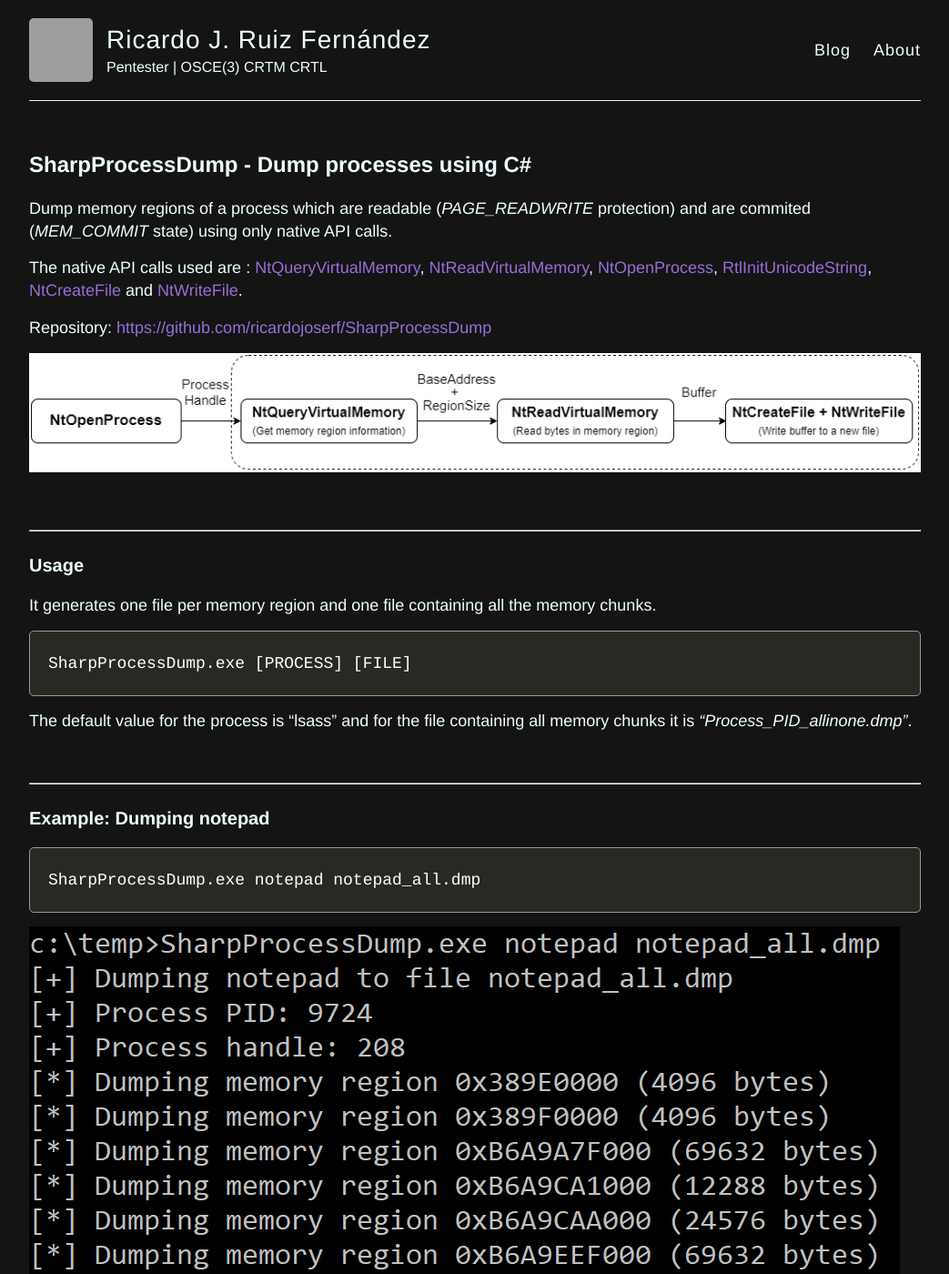
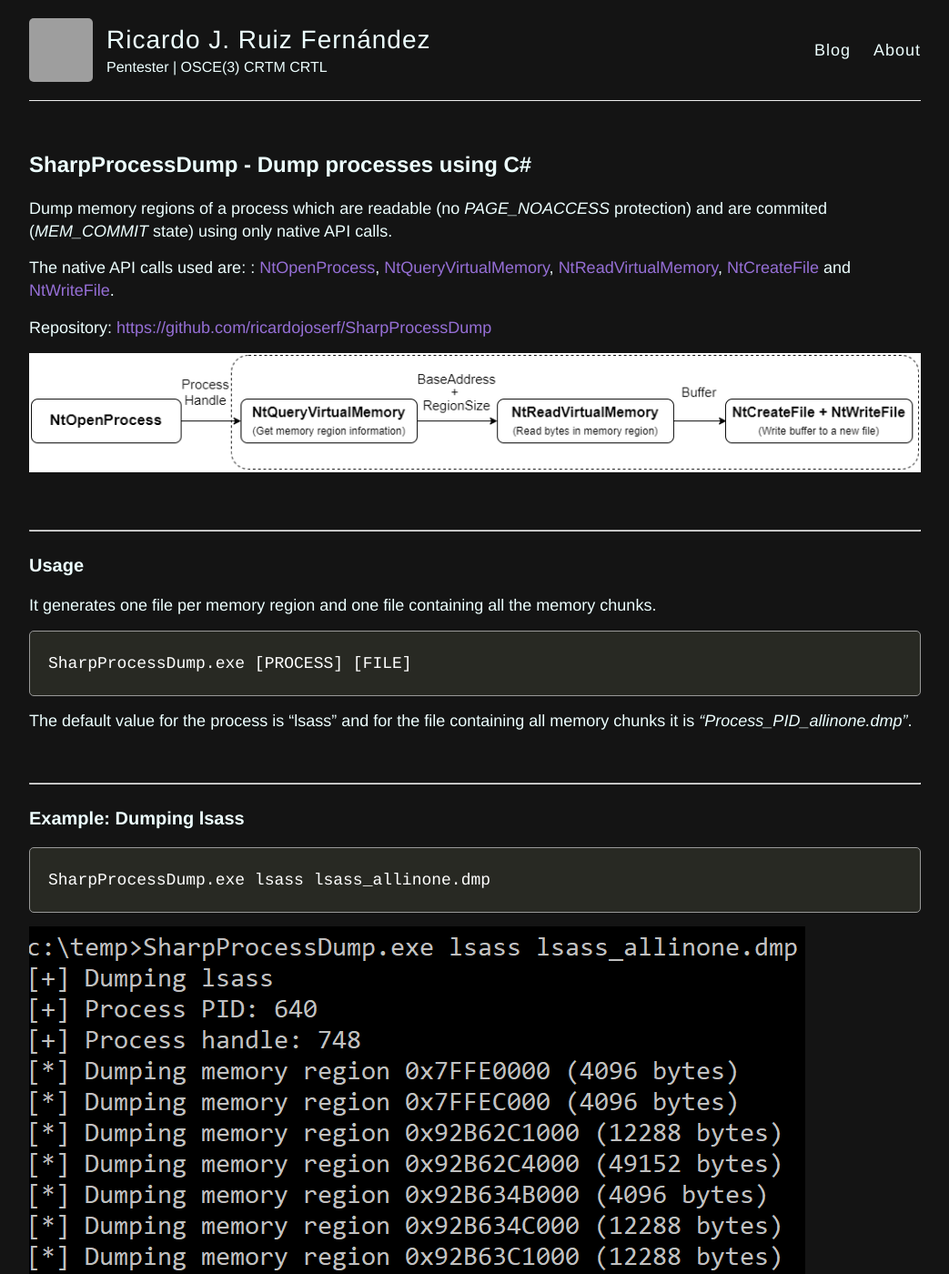
Before and after one commit to ricardojoserf/ricardojoserf.github.io, a Jekyll site: the page built from _posts/2024-2-15-sharpprocessdump.md, in a window 1280 px wide and 1400 px high. Shown: the whole window at 91% size, without its empty margins (118-1161 px from the left). Built offline with Jekyll 4.4.1, drawn with Linux system fonts in a browser that asks for light colours; some of the changed text lies outside the part shown; grey boxes are pictures that could not be loaded.

Commit message:
Update 2024-2-15-sharpprocessdump.md

````diff
--- a/_posts/2024-2-15-sharpprocessdump.md
+++ b/_posts/2024-2-15-sharpprocessdump.md
@@ -4,12 +4,12 @@ title: SharpProcessDump - Dump processes using C#
 excerpt_separator: <!--more-->
 ---
 
+Dump memory regions of a process which are readable (no *PAGE_NOACCESS* protection) and are commited (*MEM_COMMIT* state) using only native API calls.
 
-Dump memory regions of a process which are readable (*PAGE_READWRITE* protection) and are commited (*MEM_COMMIT* state) using only native API calls.
 
 <!--more-->
 
-The native API calls used are : [NtQueryVirtualMemory](https://learn.microsoft.com/en-us/windows-hardware/drivers/ddi/ntifs/nf-ntifs-ntqueryvirtualmemory), [NtReadVirtualMemory](http://undocumented.ntinternals.net/index.html?page=UserMode%2FUndocumented%20Functions%2FMemory%20Management%2FVirtual%20Memory%2FNtReadVirtualMemory.html), [NtOpenProcess](https://learn.microsoft.com/es-es/windows-hardware/drivers/ddi/ntddk/nf-ntddk-ntopenprocess), [RtlInitUnicodeString](https://learn.microsoft.com/es-es/windows-hardware/drivers/ddi/wdm/nf-wdm-rtlinitunicodestring), [NtCreateFile](https://learn.microsoft.com/es-es/windows/win32/api/winternl/nf-winternl-ntcreatefile) and [NtWriteFile](https://learn.microsoft.com/es-es/windows-hardware/drivers/ddi/ntifs/nf-ntifs-ntwritefile).
+The native API calls used are: : [NtOpenProcess](https://learn.microsoft.com/es-es/windows-hardware/drivers/ddi/ntddk/nf-ntddk-ntopenprocess), [NtQueryVirtualMemory](https://learn.microsoft.com/en-us/windows-hardware/drivers/ddi/ntifs/nf-ntifs-ntqueryvirtualmemory), [NtReadVirtualMemory](http://undocumented.ntinternals.net/index.html?page=UserMode%2FUndocumented%20Functions%2FMemory%20Management%2FVirtual%20Memory%2FNtReadVirtualMemory.html), [NtCreateFile](https://learn.microsoft.com/es-es/windows/win32/api/winternl/nf-winternl-ntcreatefile) and [NtWriteFile](https://learn.microsoft.com/es-es/windows-hardware/drivers/ddi/ntifs/nf-ntifs-ntwritefile).
 
 Repository: [https://github.com/ricardojoserf/SharpProcessDump](https://github.com/ricardojoserf/SharpProcessDump)
 
@@ -33,16 +33,17 @@ The default value for the process is "lsass" and for the file containing all mem
 
 --------------------------
 
-### Example: Dumping notepad
+
+### Example: Dumping lsass
 
 ```
-SharpProcessDump.exe notepad notepad_all.dmp
+SharpProcessDump.exe lsass lsass_allinone.dmp
 ```
 
-![img1](https://raw.githubusercontent.com/ricardojoserf/ricardojoserf.github.io/master/images/sharpprocessdump/Screenshot_1.png)
+![img3](https://raw.githubusercontent.com/ricardojoserf/ricardojoserf.github.io/master/images/sharpprocessdump/Screenshot_3.png)
 
-It generates one file per memory region using the process name, PID and memory address for the name (the syntax is *"Process_PID_MEMADDRESS.dmp"*) and the file "notepad_all.dmp" containing all the memory chunks:
+It generates one file per memory region using the process name, PID and memory address for the name (the syntax is *"Process_PID_MEMADDRESS.dmp"*) and the file "lsass_allinone.dmp" containing all the memory chunks:
 
-![img2](https://raw.githubusercontent.com/ricardojoserf/ricardojoserf.github.io/master/images/sharpprocessdump/Screenshot_2.png)
+![img4](https://raw.githubusercontent.com/ricardojoserf/ricardojoserf.github.io/master/images/sharpprocessdump/Screenshot_4.png)
 
-<br>
+As you can see in the image above, the size between the dump file created using Process Hacker and this tool have almost the same size.
````
